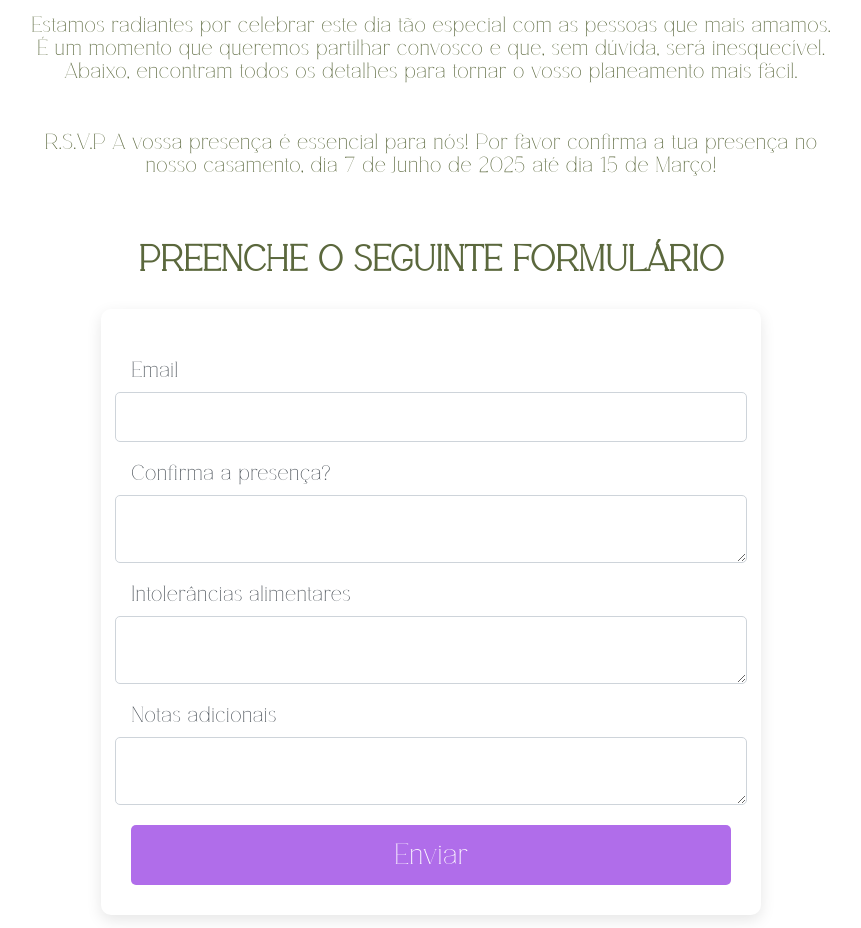
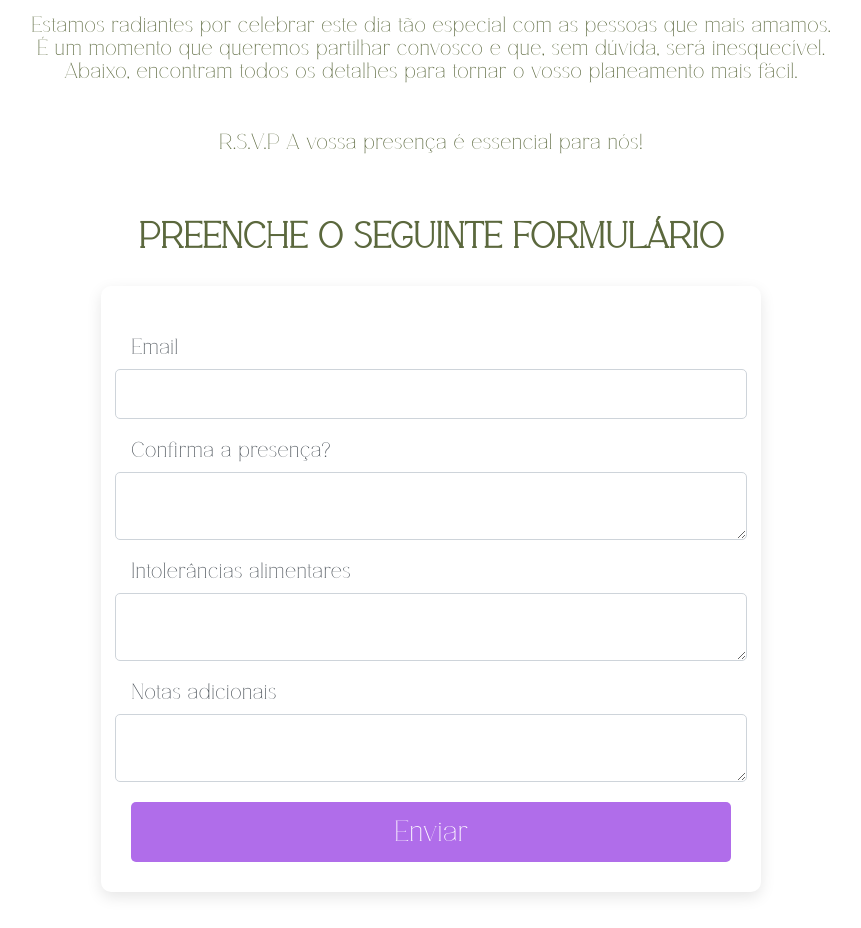
Before and after one commit to Anjins/m_p_website, a plain HTML site: page index.html in a window 1280 px wide. Shown: the part 860-1788 px from the top of the page, without its empty margins (209-1070 px from the left). Drawn offline with Linux system fonts and the light colour scheme.

Commit message:
Update index.html

```diff
--- a/index.html
+++ b/index.html
@@ -17,7 +17,7 @@
       <p>Estamos radiantes por celebrar este dia tão especial com as pessoas que mais amamos. É um momento que queremos partilhar convosco e que, sem dúvida, será inesquecível. Abaixo, encontram todos os detalhes para tornar o vosso planeamento mais fácil.</p>
       <p>R.S.V.P
         A vossa presença é essencial para nós!
-        Por favor confirma a tua presença no nosso casamento, dia 7 de Junho de 2025 até dia 15 de Março!</p>
+        </p>
       <p class="title">PREENCHE O SEGUINTE FORMULÁRIO</p>
       <form action="https://formspree.io/f/mldelylk" method="POST">
         <label for="email">Email</label>
```
